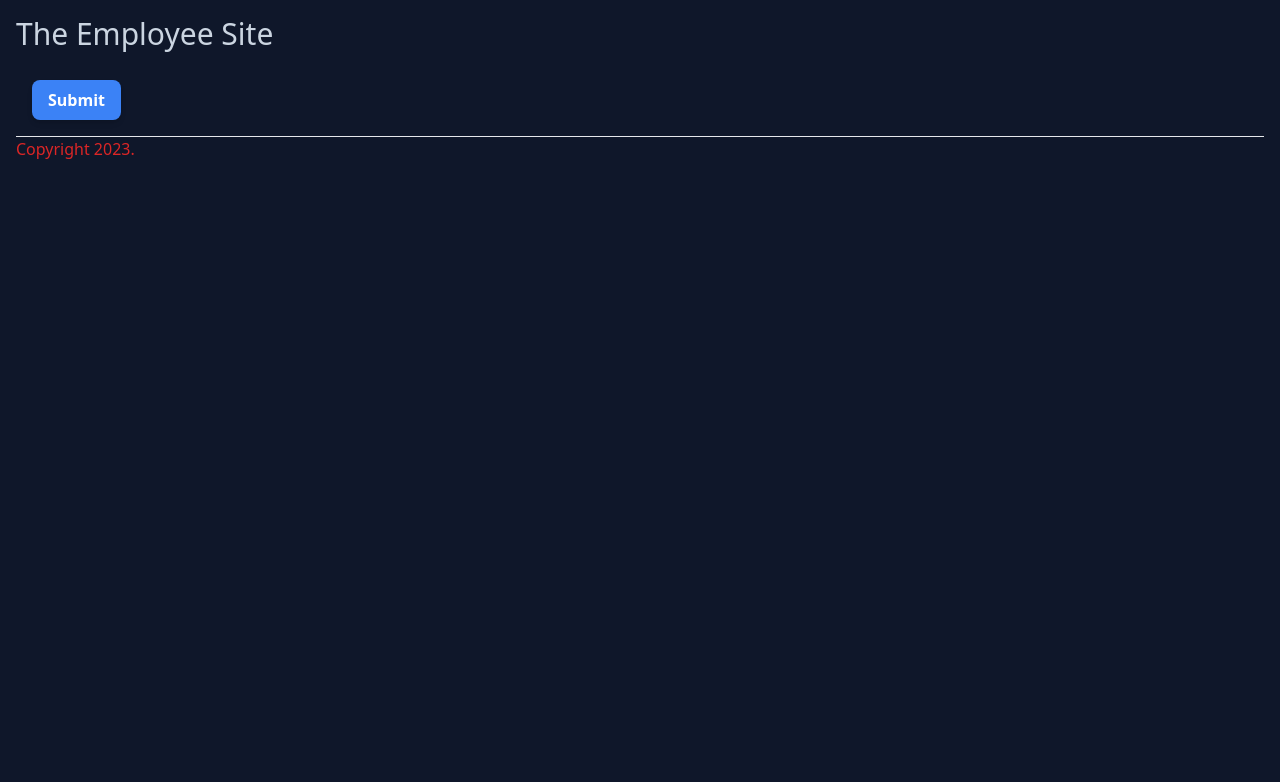
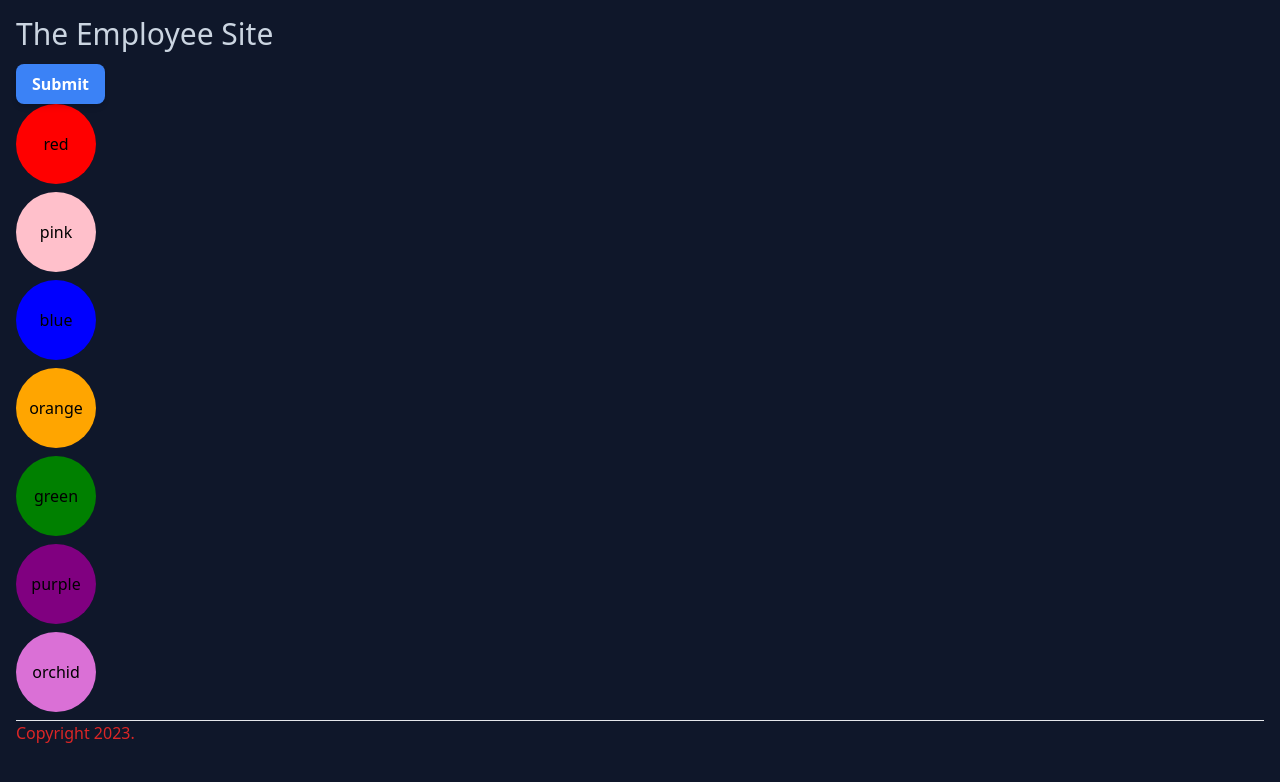
Before and after one commit to edwardtanguay/et827-vite-jsdom-site, a website built with Vite: page index.html in a window 1280 px wide. Built offline with nearby package versions, Linux system fonts and the light colour scheme.

Commit message:
components in

```diff
--- a/dev/notes.txt
+++ b/dev/notes.txt
@@ -1 +1,5 @@
-- .. create a Tailwind button
+- x create a Tailwind button
+- .. site clean up in components
+
+- import from JSON
+- wrapper components
--- /dev/null
+++ b/src/components/ColorBallExample.ts
@@ -0,0 +1,10 @@
+const colors = ['red', 'pink', 'blue', 'orange', 'green', 'purple', 'orchid'];
+
+export const ColorBallExample = () => {
+	return `
+	${colors.map(color => {
+	return `<div style="background-color: ${color}" class="ball">${color}</div>`
+}).join('')}
+
+	`
+}
--- /dev/null
+++ b/src/components/TailwindButtonExample.ts
@@ -0,0 +1,7 @@
+export const TailwindButtonExample = () => {
+	return /*html*/ `
+<div>
+	<button class="btn-primary">Submit</button>
+</div>
+	`
+}
--- a/src/main.ts
+++ b/src/main.ts
@@ -1,13 +1,14 @@
 import './style.scss'
 import { Header } from './components/Header';
 import { Footer } from './components/Footer';
+import { TailwindButtonExample } from './components/TailwindButtonExample';
+import { ColorBallExample } from './components/ColorBallExample';
 
 document.querySelector<HTMLDivElement>('#app')!.innerHTML = /*html*/ `
-	<div>
- ${Header()}
- <div class="p-4">
-	<button class="btn-primary">Submit</button>
- </div>
+
+${Header()}
+${TailwindButtonExample()}
+${ColorBallExample()}
 ${Footer()}
-	</div>
+
 `
--- a/src/style.scss
+++ b/src/style.scss
@@ -7,3 +7,16 @@
     @apply py-2 px-4 bg-blue-500 text-white font-semibold rounded-lg shadow-md hover:bg-blue-700 focus:outline-none focus:ring-2 focus:ring-blue-400 focus:ring-opacity-75;
   }
 }
+
+@layer base {
+	.ball {
+		width: 5rem;
+		height: 5rem;
+		border-radius: 50%;
+		display: flex;
+		justify-content: center;
+		align-items: center;
+		color: black;
+		margin-bottom: .5rem;
+	}
+}
```
